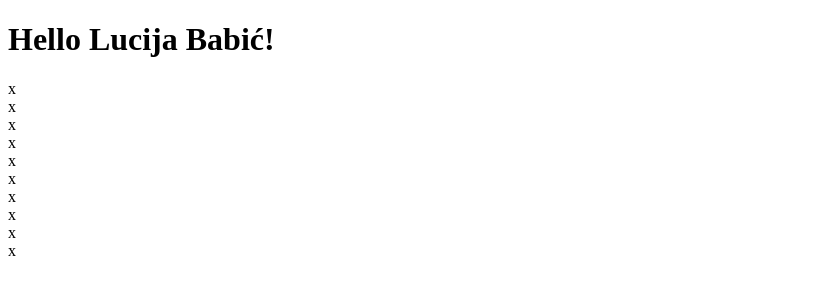
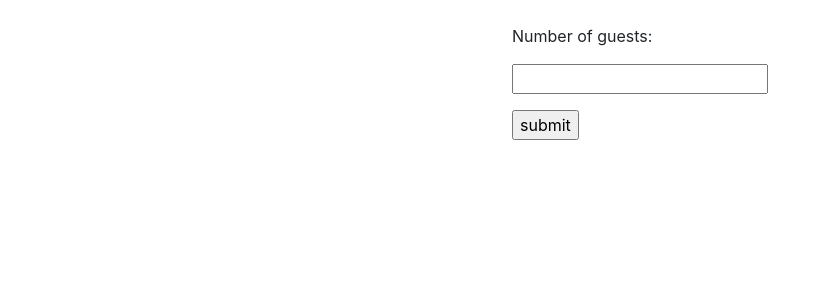
Before and after one commit to lucijaba7/OI-projekt, a Flask app: page / in a window 1280 px wide. Shown: the top 300 px of the page, without its empty margins (0-823 px from the left). Run offline with Flask 2, Linux system fonts and the light colour scheme; some libraries are stand-ins or nearby versions.

Commit message:
basic form

```diff
--- a/app.py
+++ b/app.py
@@ -1,10 +1,18 @@
-from flask import Flask, render_template
+from flask import Flask, redirect, url_for, render_template, request
 
 app = Flask(__name__)
 
-@app.route("/")
-def home(name="Lucija Babić"):
-    return render_template("index.html", name=name)
+@app.route("/", methods=["POST", "GET"])
+def home():
+    if request.method == "POST":
+        guest = request.form["nm"]
+        return redirect(url_for("user", no=guest))
+    else:
+        return render_template("index.html")
+
+@app.route("/<no>")
+def user(no):
+    return f"<h1>Number of guests: {no}</h1>"
 
 if __name__== '__main__':
     app.run(port=5000, debug=True)
--- a/templates/index.html
+++ b/templates/index.html
@@ -3,16 +3,20 @@
 
 <head>
     <title>My Webpage</title>
+    <link rel="stylesheet" href="https://stackpath.bootstrapcdn.com/bootstrap/4.3.1/css/bootstrap.min.css" integrity="sha384-ggOyR0iXCbMQv3Xipma34MD+dH/1fQ784/j6cY/iJTQUOhcWr7x9JvoRxT2MZw1T" crossorigin="anonymous">
 </head>
 
 <body>
-    {% if name %}
-    <h1>Hello {{ name }}!</h1>
-    {% else %}
-    <h1>Hello, World!</h1>
-    {% endif %} {% for x in range(10) %}
-    <div>x</div>
-    {% endfor %}
+    <div class="form d-flex justify-content-center mt-4">
+        <form action="#" method="post">
+            <p>Number of guests:</p>
+            <p><input type="text" name="nm" /></p>
+            <p><input type="submit" value="submit" /></p>
+        </form>
+    </div>
+    <script src="https://code.jquery.com/jquery-3.3.1.slim.min.js" integrity="sha384-q8i/X+965DzO0rT7abK41JStQIAqVgRVzpbzo5smXKp4YfRvH+8abtTE1Pi6jizo" crossorigin="anonymous"></script>
+    <script src="https://cdnjs.cloudflare.com/ajax/libs/popper.js/1.14.7/umd/popper.min.js" integrity="sha384-UO2eT0CpHqdSJQ6hJty5KVphtPhzWj9WO1clHTMGa3JDZwrnQq4sF86dIHNDz0W1" crossorigin="anonymous"></script>
+    <script src="https://stackpath.bootstrapcdn.com/bootstrap/4.3.1/js/bootstrap.min.js" integrity="sha384-JjSmVgyd0p3pXB1rRibZUAYoIIy6OrQ6VrjIEaFf/nJGzIxFDsf4x0xIM+B07jRM" crossorigin="anonymous"></script>
 </body>
 
 </html>
```
